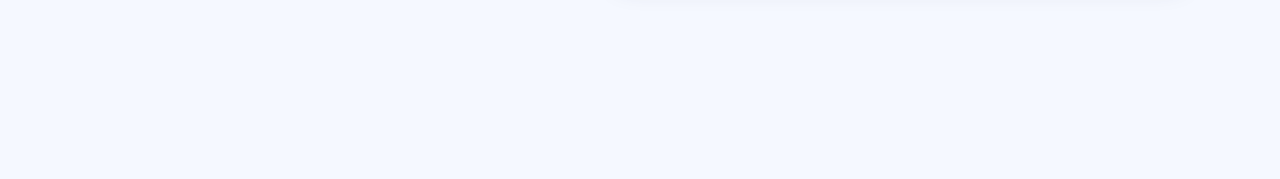
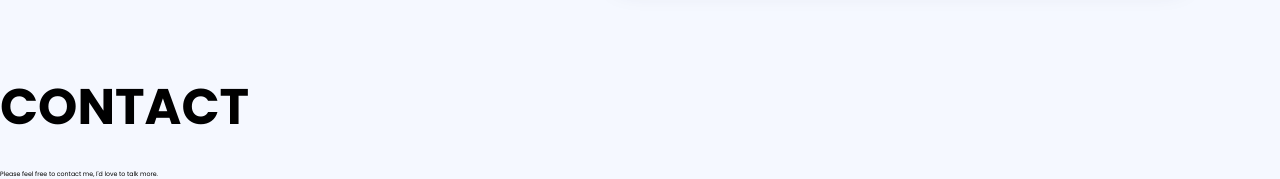
Before and after one commit to JWCTempleton/Portfolio, a React (Create React App) app in the folder portfolio/: page / in a window 1280 px wide. Shown: the part 3160-3339 px from the top of the page. Before the commit the page ends 3230 px from the top, so only its background shows below. Built offline with nearby package versions, Linux system fonts and the light colour scheme.

Commit message:
Add beginning Cta component, no styling yet

```diff
--- a/portfolio/src/App.js
+++ b/portfolio/src/App.js
@@ -3,6 +3,7 @@ import { useState } from "react";
 import Hero from "./components/Hero";
 import About from "./components/About";
 import Projects from "./components/Projects";
+import Cta from "./components/Cta";
 
 function App() {
   const [darkMode, setDarkMode] = useState(false);
@@ -16,6 +17,7 @@ function App() {
       <Hero darkMode={darkMode} toggleDarkMode={toggleDarkMode} />
       <About darkMode={darkMode} />
       <Projects darkMode={darkMode} />
+      <Cta darkMode={darkMode} />
     </div>
   );
 }
--- /dev/null
+++ b/portfolio/src/components/Cta.js
@@ -0,0 +1,18 @@
+import { Fade } from "react-awesome-reveal";
+
+const Cta = ({ darkMode }) => (
+  <div className={darkMode ? "cta dark" : "cta"}>
+    <div className="call">
+      <Fade cascade damping={0.2} duration={2500}>
+        <h2 className="call-title">Contact</h2>
+
+        <p className="call-content">
+          Please feel free to contact me, I'd love to talk more.
+        </p>
+        <p className="call-content">jacob.templeton@gmail.com</p>
+      </Fade>
+    </div>
+  </div>
+);
+
+export default Cta;
```
